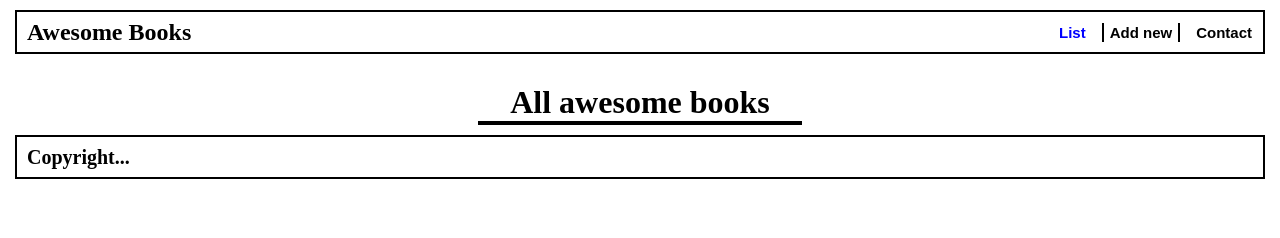
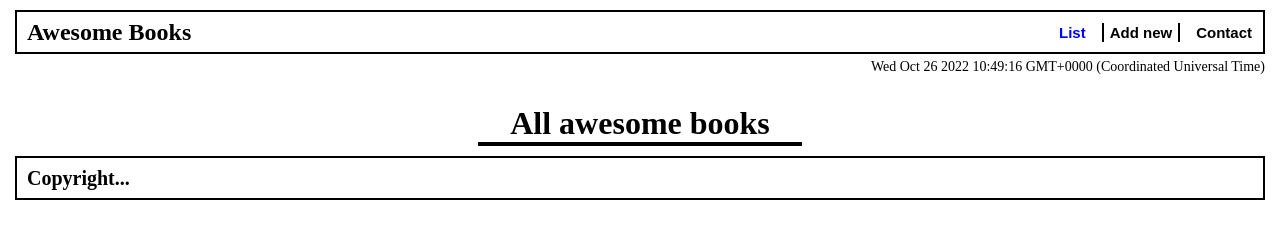
Before and after one commit to umair-rao/Awesome-books, a website with bundled scripts: page index.html in a window 1280 px wide. Built offline with nearby package versions, Linux system fonts and the light colour scheme.

Commit message:
Add date and time with styling

```diff
--- a/scripts/script.js
+++ b/scripts/script.js
@@ -92,3 +92,7 @@ contactBtn.addEventListener('click', () => {
   listBtn.classList.remove('btn-show');
   addBtn.classList.remove('btn-show');
 });
+
+const time = document.querySelector('.date-time');
+const now = new Date();
+time.textContent = `${now}`;
--- a/styles/style.css
+++ b/styles/style.css
@@ -120,3 +120,9 @@ header {
 .btn-show {
   color: blue;
 }
+
+.date-time {
+  text-align: end;
+  padding-right: 15px;
+  font-size: 14px;
+}
```
